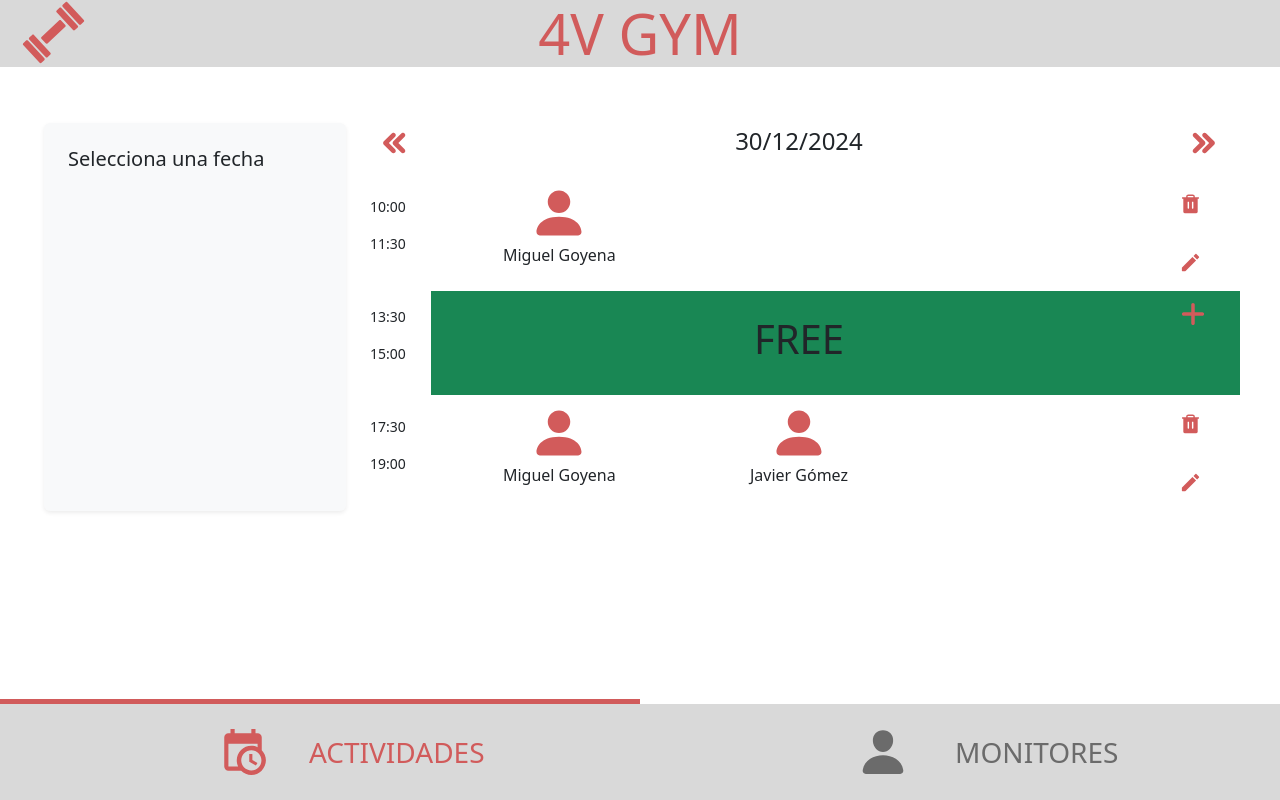
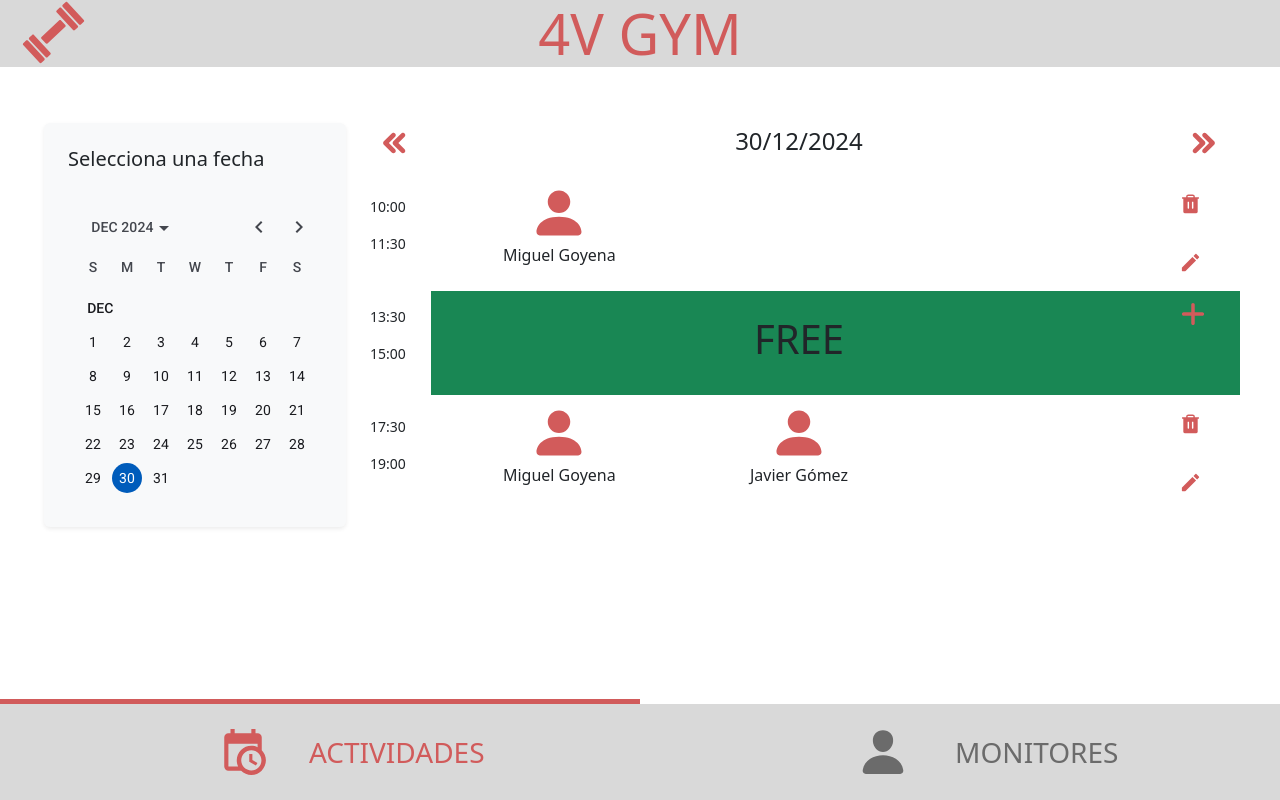
Before and after one commit to javiab10/4VGymApp, an Angular app: page / in a window 1280 px wide. Built offline with nearby package versions, Linux system fonts and the light colour scheme.

Commit message:
Actualización del calendario
Actualización de angular materials para la funcionalidad del calendario

```diff
--- a/angular.json
+++ b/angular.json
@@ -32,6 +32,7 @@
               }
             ],
             "styles": [
+              "@angular/material/prebuilt-themes/azure-blue.css",
               "src/styles.scss",
               "node_modules/bootstrap/dist/css/bootstrap.min.css"
             ],
@@ -99,6 +100,7 @@
               }
             ],
             "styles": [
+              "@angular/material/prebuilt-themes/azure-blue.css",
               "src/styles.scss",
               "node_modules/bootstrap/dist/css/bootstrap.min.css"
             ],
--- a/package.json
+++ b/package.json
@@ -12,10 +12,12 @@
   "private": true,
   "dependencies": {
     "@angular/animations": "^19.0.0",
+    "@angular/cdk": "^19.1.1",
     "@angular/common": "^19.0.0",
     "@angular/compiler": "^19.0.0",
     "@angular/core": "^19.0.0",
     "@angular/forms": "^19.0.0",
+    "@angular/material": "^19.1.1",
     "@angular/platform-browser": "^19.0.0",
     "@angular/platform-browser-dynamic": "^19.0.0",
     "@angular/platform-server": "^19.0.0",
--- a/src/app/activities/activities.component.html
+++ b/src/app/activities/activities.component.html
@@ -5,7 +5,7 @@
             <h5 class="mb-3">Selecciona una fecha</h5>
 
             <!-- Calendario Completo -->
-            <!-- <mat-calendar [(selected)]="date" ngSkipHydration class="custom-calendar"></mat-calendar> -->
+            <mat-calendar [(selected)]="date" ngSkipHydration class="custom-calendar"></mat-calendar>
         </div>
 
         <!-- Contenido principal -->
@@ -27,4 +27,4 @@
 </div>
 
 <!--MODAL AÑADIR ACTIVIDAD-->
-<!-- <app-modal-add-activity [date]="date" [startingTime]="startingTime" [endingTime]="endingTime" (activityAddedEmiter)="onActivityAdded()" /> -->
+ <app-modal-add-activity [date]="date" [startingTime]="startingTime" [endingTime]="endingTime" (activityAddedEmiter)="onActivityAdded()" />
--- a/src/app/app.config.ts
+++ b/src/app/app.config.ts
@@ -3,7 +3,8 @@ import { provideRouter } from '@angular/router';
 
 import { routes } from './app.routes';
 import { provideClientHydration, withEventReplay } from '@angular/platform-browser';
+import { provideAnimationsAsync } from '@angular/platform-browser/animations/async';
 
 export const appConfig: ApplicationConfig = {
-  providers: [provideZoneChangeDetection({ eventCoalescing: true }), provideRouter(routes), provideClientHydration(withEventReplay())]
+  providers: [provideZoneChangeDetection({ eventCoalescing: true }), provideRouter(routes), provideClientHydration(withEventReplay()), provideAnimationsAsync()]
 };
--- a/src/index.html
+++ b/src/index.html
@@ -6,6 +6,8 @@
   <base href="/">
   <meta name="viewport" content="width=device-width, initial-scale=1">
   <link rel="icon" type="image/x-icon" href="favicon.ico">
+  <link href="https://fonts.googleapis.com/css2?family=Roboto:wght@300;400;500&display=swap" rel="stylesheet">
+  <link href="https://fonts.googleapis.com/icon?family=Material+Icons" rel="stylesheet">
 </head>
 <body>
   <app-root></app-root>
--- a/src/styles.scss
+++ b/src/styles.scss
@@ -2,3 +2,6 @@
 $grey: #D9D9D9;
 $red: #D15B5B;
 $darkGrey: #6B6B6B;
+
+html, body { height: 100%; }
+body { margin: 0; font-family: Roboto, "Helvetica Neue", sans-serif; }
```
Also changed, not shown: src/app/activities/activities.component.ts (+5 -6 lines), 1 other file (tests, documents, lock files or other folders).
